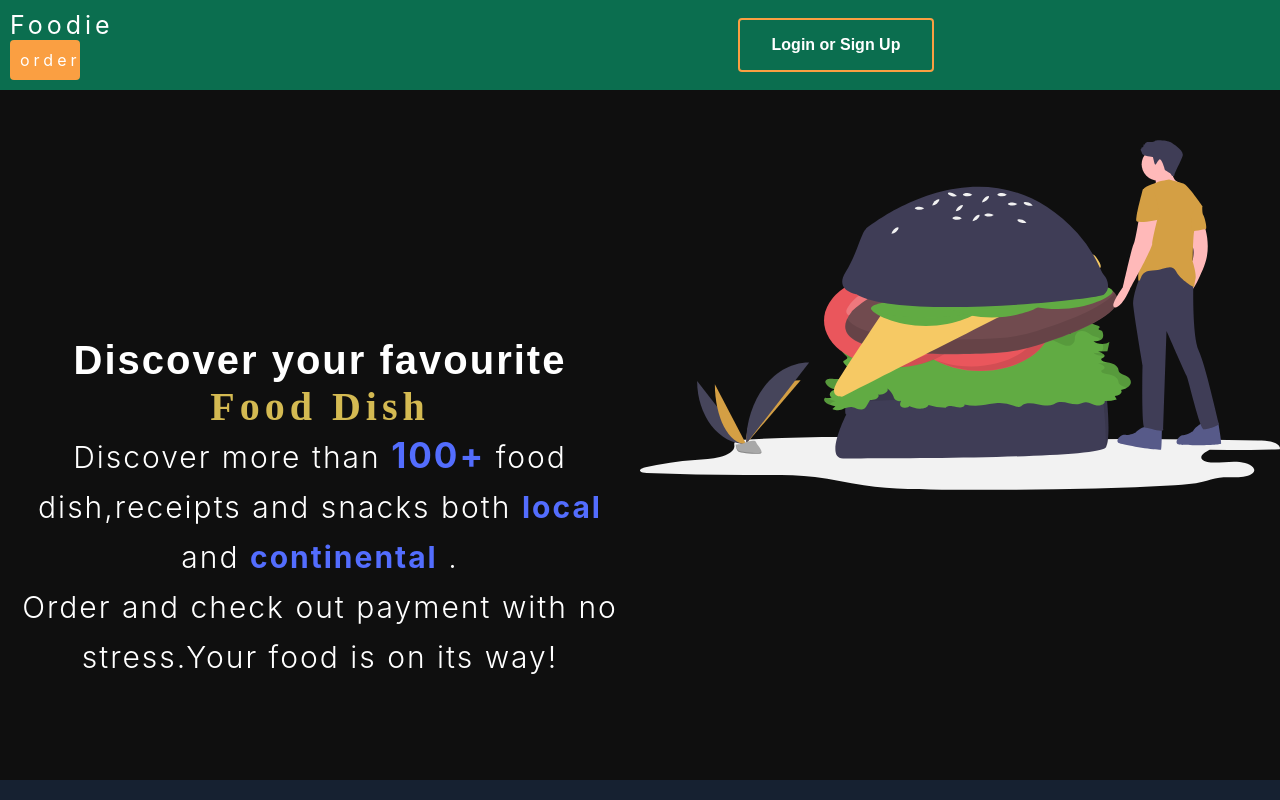
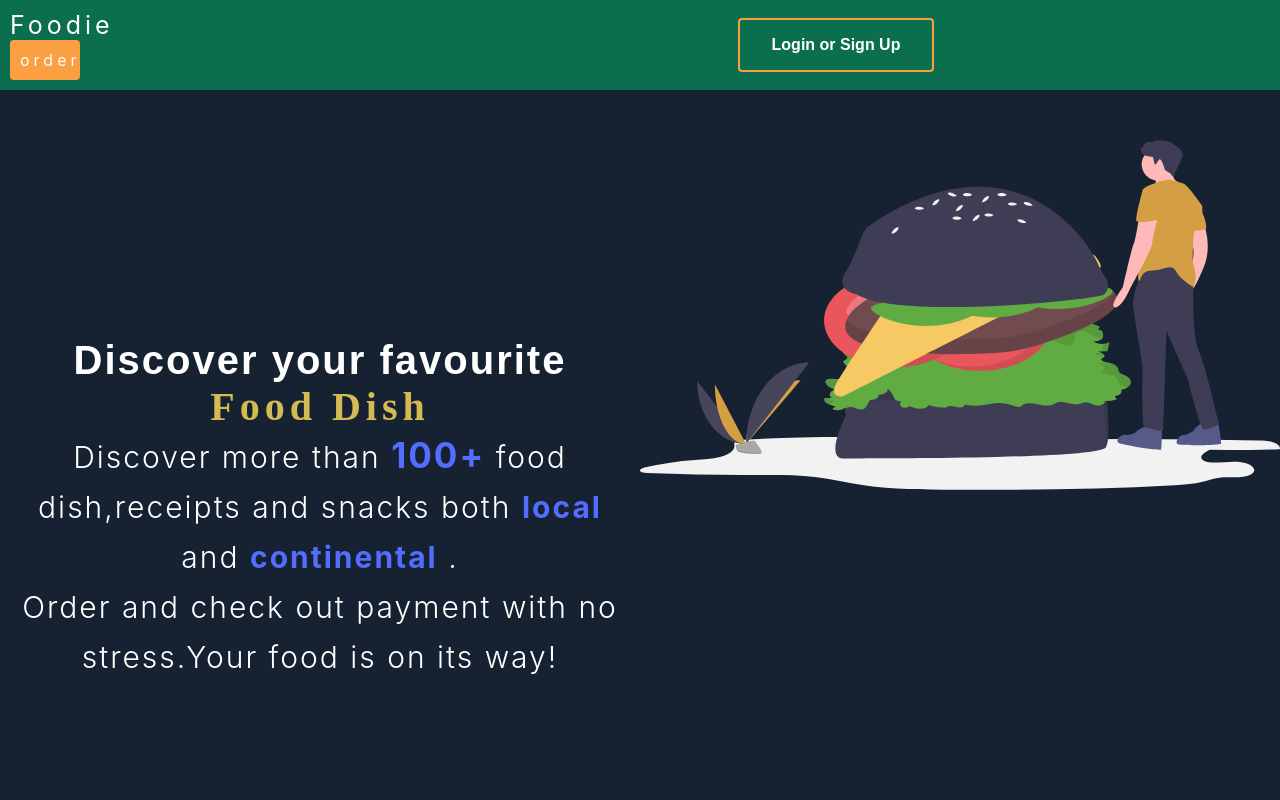
Before and after one commit to Tk-brainCodes/Food-eCommerce-store, a React (Create React App) app: page / in a window 1280 px wide. Built offline with nearby package versions, Linux system fonts and the light colour scheme; a web font is replaced by a local one.

Commit message:
app js file

```diff
--- a/src/App.css
+++ b/src/App.css
@@ -4,7 +4,7 @@
 }
 
 .App__ {
-   background: rgb(15, 15, 15);
+   background: #162131;
    text-align: center;
    width: 100vw;
    height: auto !important;
```
